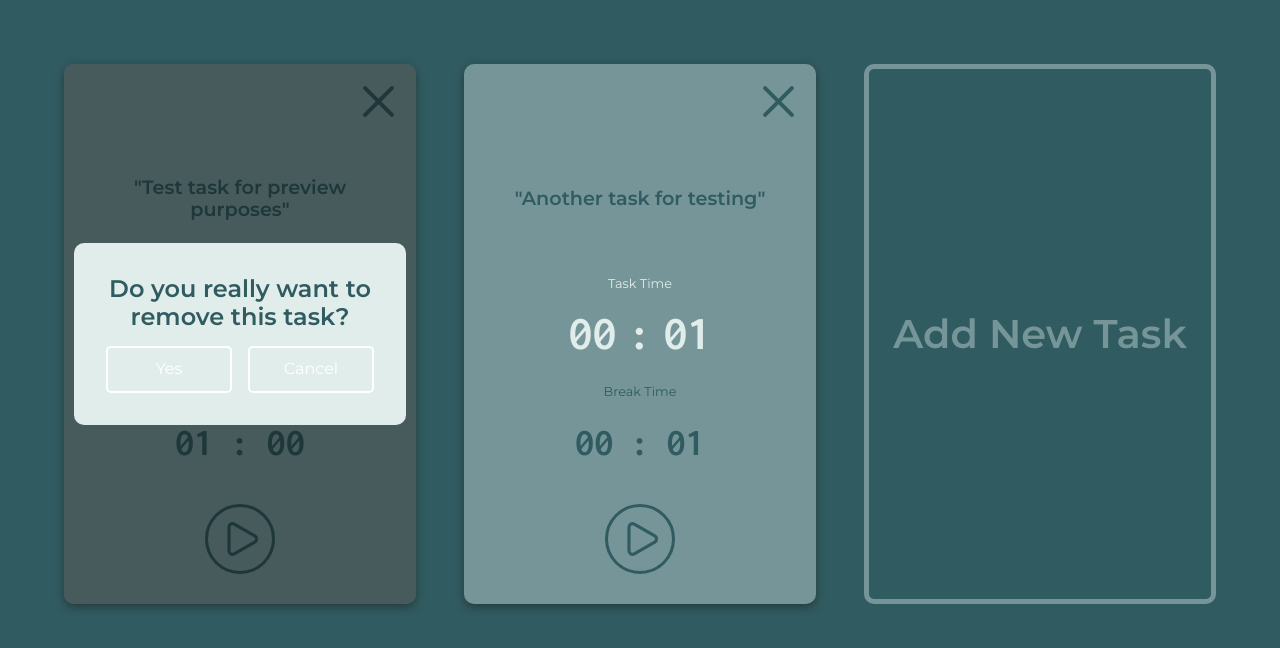
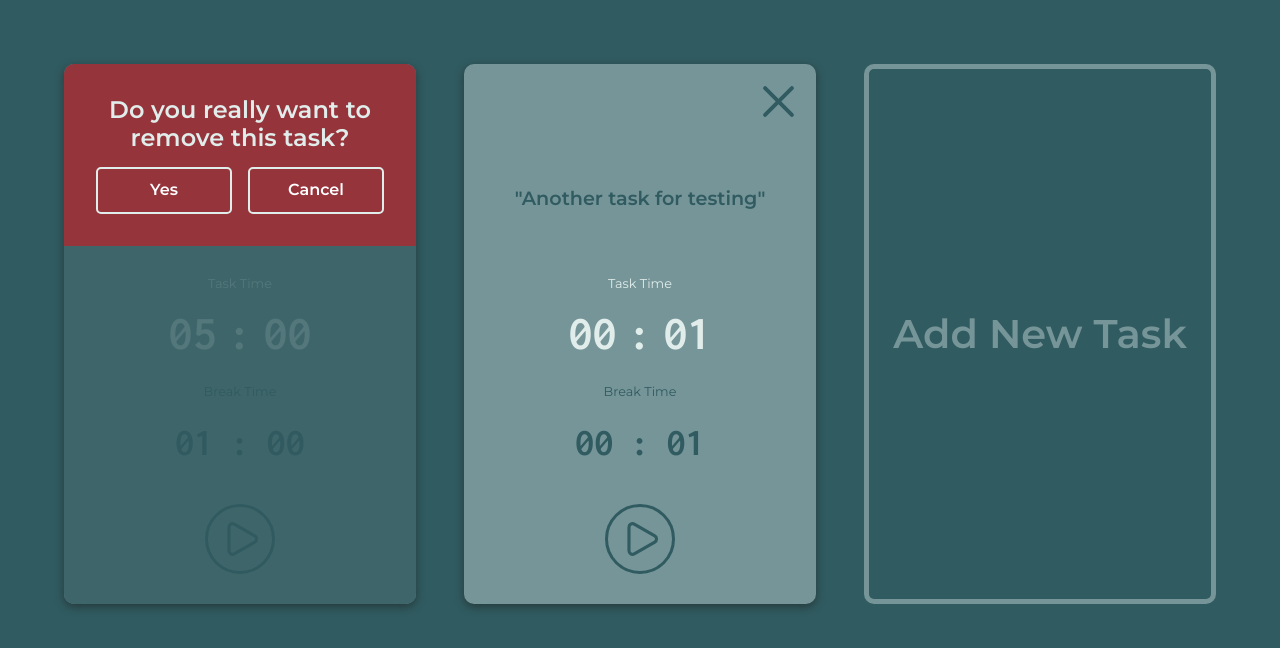
Before and after one commit to jchojna/task-timer, a React (Create React App) app: page / in a window 1280 px wide. Both pictures are taken after a click on the button 378 px from the left and 101 px from the top of the page. Shown: the top 648 px of the page. Built offline with nearby package versions, Linux system fonts and the light colour scheme.

Commit message:
style(StopAlert): improve style of stop/remove alert confirmation

```diff
--- a/src/components/App.js
+++ b/src/components/App.js
@@ -2,7 +2,7 @@ import React, {Component} from 'react';
 import classNames from 'classnames';
 import Task from './Task';
 import Creator from './Creator';
-import Intro from './Intro';
+//import Intro from './Intro';
 import '../scss/App.scss';
 
 class App extends Component {
@@ -64,7 +64,7 @@ class App extends Component {
   render() {
 
     const {
-      isIntroVisible,
+      //isIntroVisible,
       isBoardVisible,
       isCreatorVisible,
       tasks
--- a/src/components/StopAlert.js
+++ b/src/components/StopAlert.js
@@ -14,9 +14,13 @@ const StopAlert = (props) => {
     "StopAlert--visible": isStopAlertVisible
   });
 
+  const containerClass = classNames("StopAlert__container", {
+    "StopAlert__container--visible": isStopAlertVisible
+  });
+
   return (
     <section className={stopAlertClass}>
-      <div className="StopAlert__container">
+      <div className={containerClass}>
         <h2 className="StopAlert__heading">{alertText}</h2>
         <button
           className="StopAlert__button StopAlert__button--stop"
--- a/src/scss/StopAlert.scss
+++ b/src/scss/StopAlert.scss
@@ -3,27 +3,24 @@
 @import "_animations.scss";
 
 .StopAlert {
-  @include flex-center;
-  background-color: rgba($color: #000000, $alpha: 0.4);
+  background-color: none;
   bottom: 0;
+  color: $color-white;
   left: 0;
-  opacity: 0;
-  padding: $layout-padding;
   position: absolute;
   right: 0;
   top: 0;
-  transition: opacity $fade-stopTask, visibility 0s $fade-stopTask;
+  transition: background-color $fade-stopTask, visibility 0s $fade-stopTask;
   visibility: hidden;
 
   &--visible {
-    opacity: 1;
-    transition: opacity $fade-stopTask, visibility 0s;
+    background-color: rgba($color: $color-background, $alpha: 0.8);
+    transition: background-color $fade-stopTask, visibility 0s;
     visibility: visible;
   }
 
   &__container {
-    background-color: $color-white;
-    border-radius: 10px;
+    background-color: $color-warning;
     display: grid;
     gap: 1em;
     grid-template-areas:
@@ -31,6 +28,12 @@
       "stop exit";
     grid-template-columns: repeat(2, 1fr);
     padding: 2em;
+    transform: translateY(-100%);
+    transition: transform $fade-stopTask;
+
+    &--visible {
+      transform: translateY(0);
+    }
   }
 
   &__heading {
@@ -42,14 +45,15 @@
 
   &__button {
     @include button;
-    border: 2px solid #fff;
+    border: 2px solid $color-white;
     border-radius: 5px;
+    font-weight: 600;
     padding: 0.75em 2em;
-    transition: background-color $hover-icon, border-color $hover-icon;
+    transition: background-color $hover-icon, color $hover-icon;
 
     &:hover {
-      background-color: $color-warning;
-      border-color: $color-warning;
+      background-color: $color-white;
+      color: $color-warning;
     }
 
     &--stop { grid-area: stop; };
```
